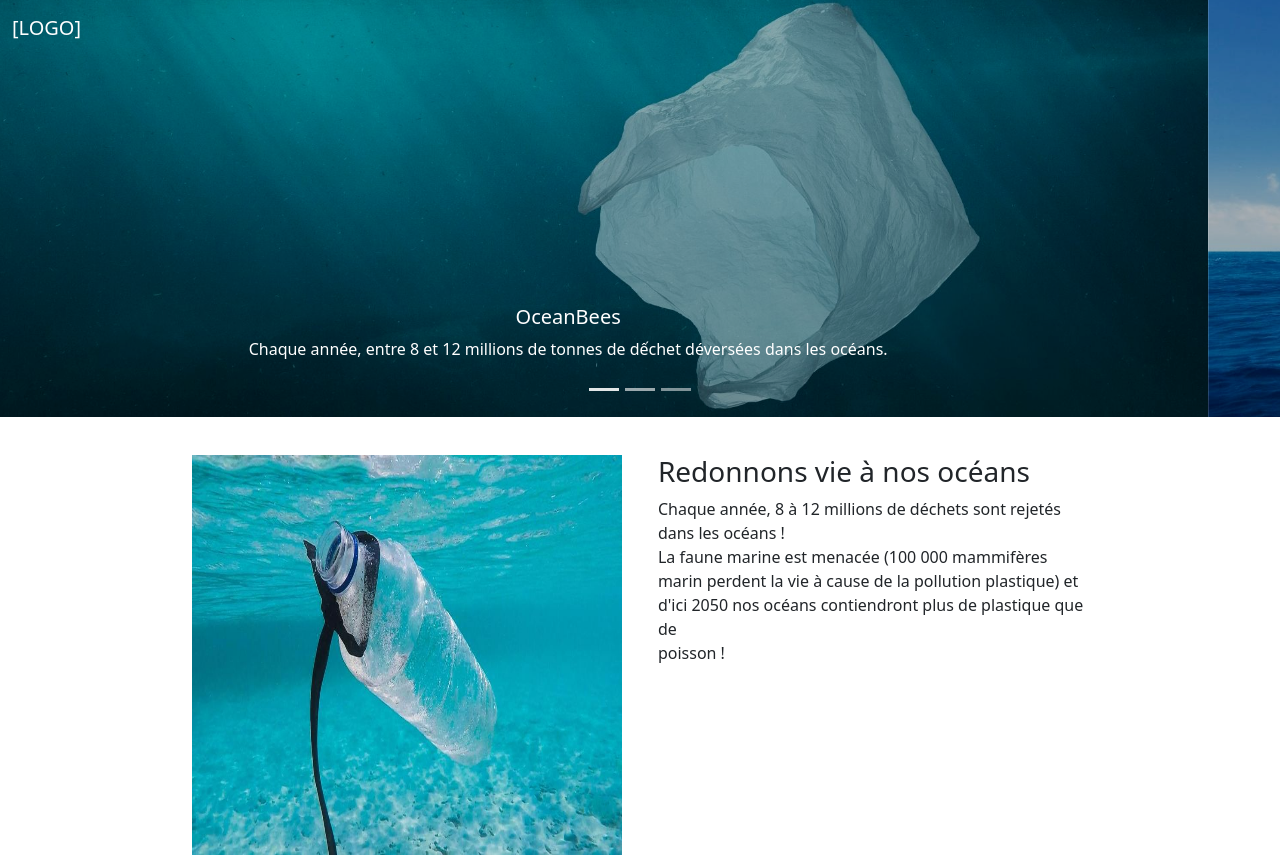
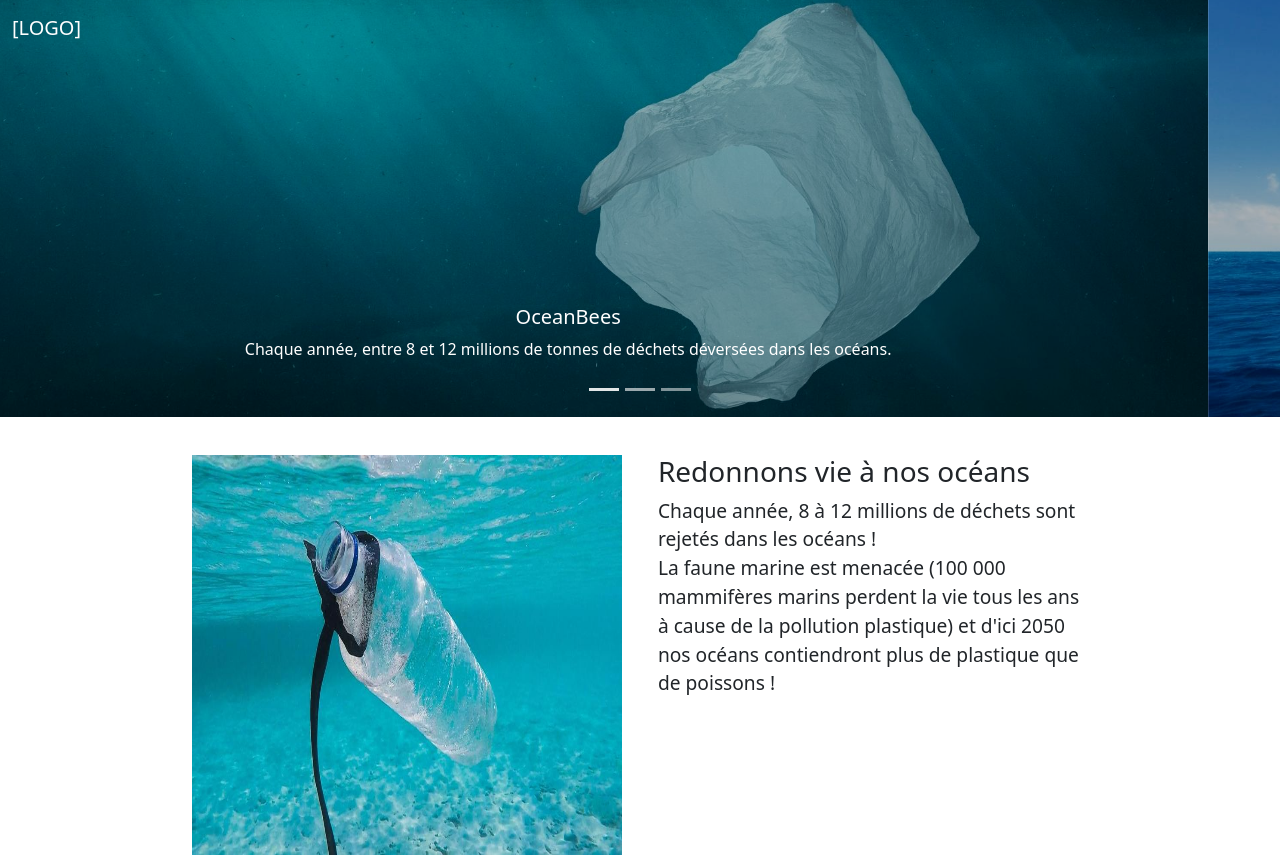
Before and after one commit to loic-deyssautier/oceanbees.eu, an Angular app in the folder SitePortfolio/: page / in a window 1280 px wide. Shown: the top 857 px of the page. Built offline with nearby package versions, Linux system fonts and the light colour scheme.

Commit message:
[UPDATE] font size in home page

```diff
--- a/SitePortfolio/src/app/home/home.component.css
+++ b/SitePortfolio/src/app/home/home.component.css
@@ -39,6 +39,7 @@
 
 .col1 p {
     text-align: right;
+    font-size: 1.2em;
 }
 
 .col1 h3 {
@@ -47,6 +48,7 @@
 
 .col2 p{
     text-align: left;
+    font-size: 1.2em;
 }
 
 .col1 img {
--- a/SitePortfolio/src/app/home/home.component.html
+++ b/SitePortfolio/src/app/home/home.component.html
@@ -9,7 +9,7 @@
         <img src="assets/img/Pollution1.png" class="d-block w-100 img-shadow" alt="...">
         <div class="carousel-caption">
             <h5>OceanBees</h5>
-            <p>Chaque année, entre 8 et 12 millions de tonnes de dếchet déversées dans les océans.</p>
+            <p>Chaque année, entre 8 et 12 millions de tonnes de déchets déversées dans les océans.</p>
         </div>
       </div>
       <div class="carousel-item">
@@ -35,8 +35,8 @@
       <div class="col2">
         <h3>Redonnons vie à nos océans</h3>
         <p>Chaque année, 8 à 12 millions de déchets sont rejetés dans les océans !
-        <br>La faune marine est menacée (100 000 mammifères marin perdent la vie à cause de la pollution plastique)
-        et d'ici 2050 nos océans contiendront plus de plastique que de<br>poisson !
+        <br>La faune marine est menacée (100 000 mammifères marins perdent la vie tous les ans à cause de la pollution plastique)
+        et d'ici 2050 nos océans contiendront plus de plastique que de poissons !
         </p>
     </div>
   </div>
```
